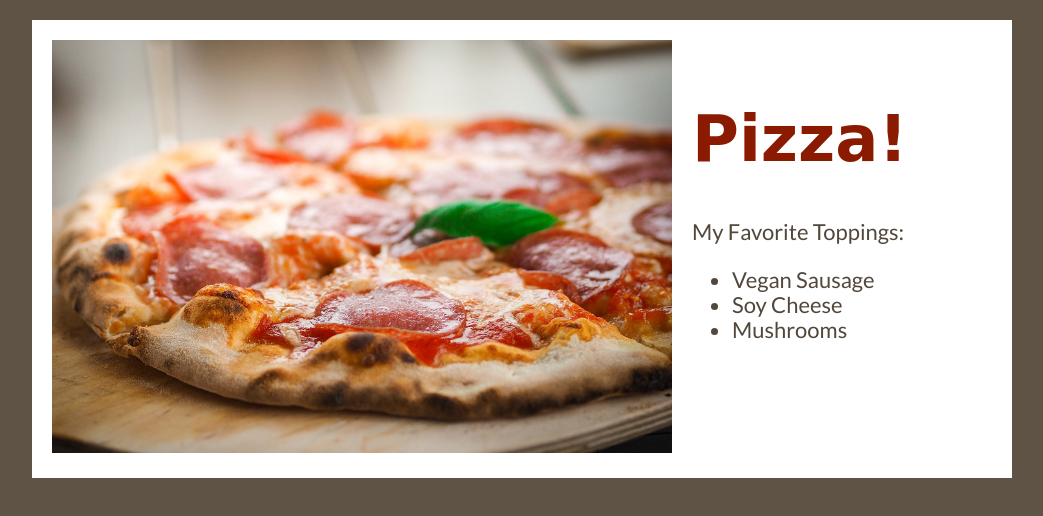
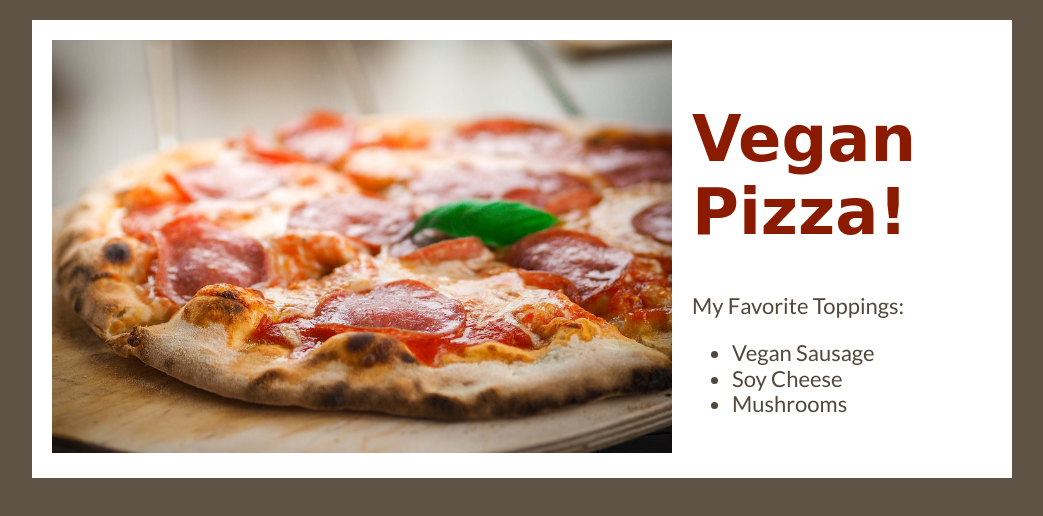
Before and after one commit to ashleyjarcher/pizza, a plain HTML site: page index.html in a window 1280 px wide. Shown: the whole page, without its empty margins (118-1161 px from the left). Drawn offline with nearby package versions, Linux system fonts and the light colour scheme; a web font is replaced by a local one.

Commit message:
Update index.html

```diff
--- a/index.html
+++ b/index.html
@@ -19,7 +19,7 @@
     <img src="images/pizza.jpg" alt="Pizza with vegan sausage and soy cheese." />
   </div>
   <div class="textContainer">
-    <h1>Pizza!</h1>
+    <h1>Vegan Pizza!</h1>
     <p>My Favorite Toppings: </p>
     <ul>
       <li>Vegan Sausage</li>
```
